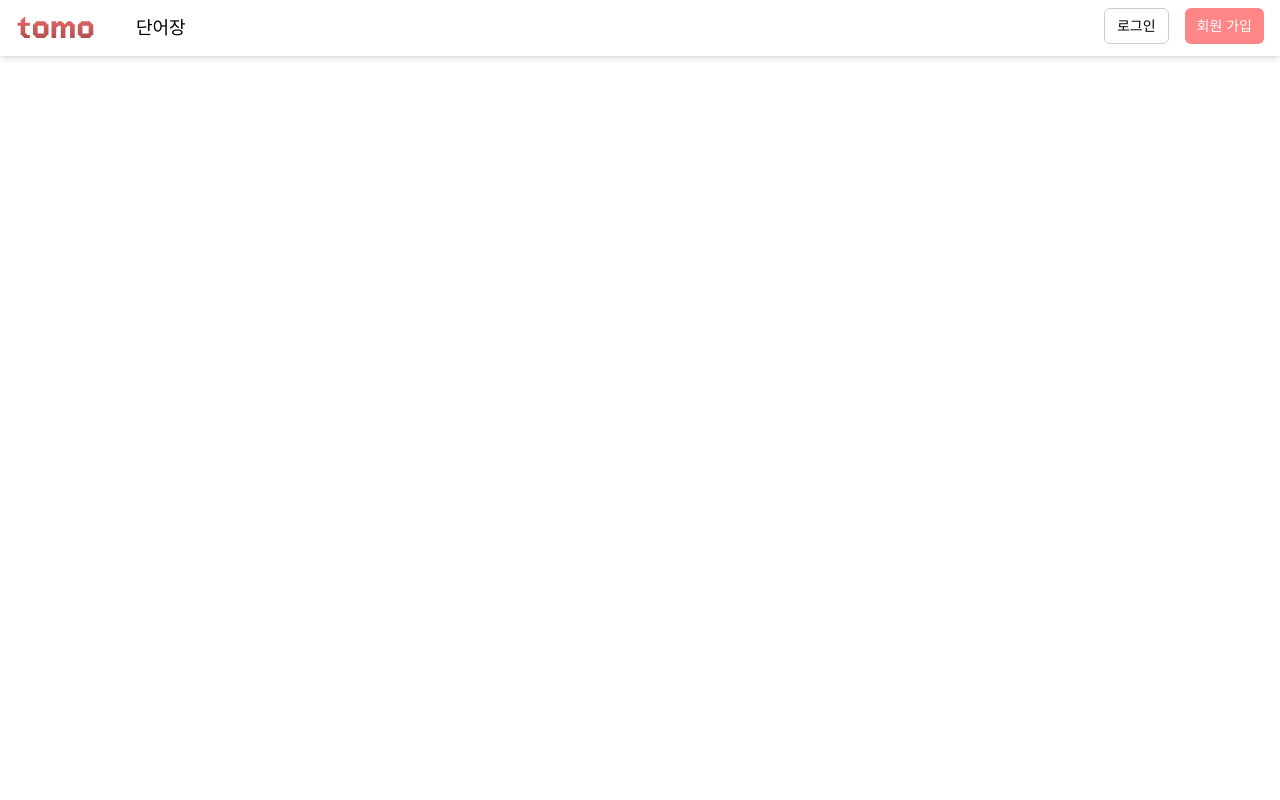
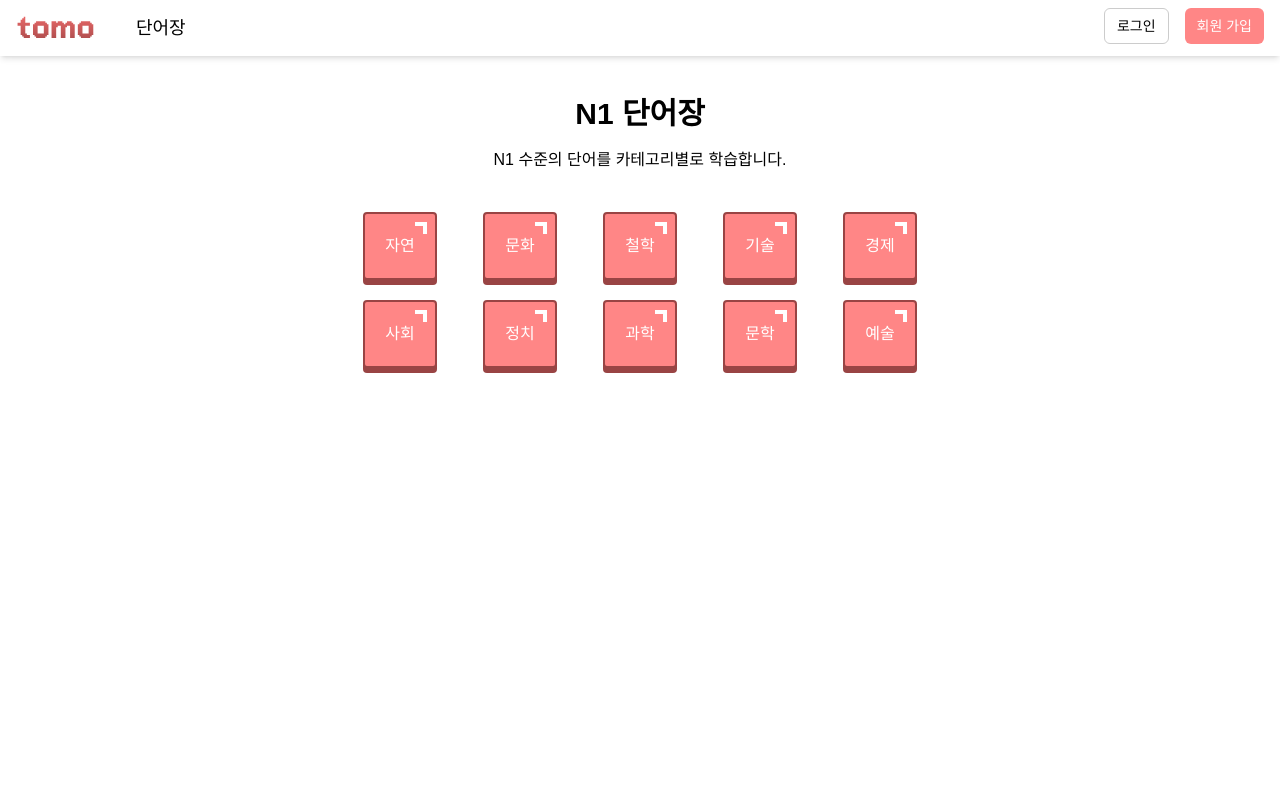
Before and after one commit to juriikim/tomo, a Next.js app: page /words/N1 in a window 1280 px wide. Shown: the top 800 px of the page. Built offline with nearby package versions, Linux system fonts and the light colour scheme; a web font is replaced by a local one.

Commit message:
Feat: 레벨 별 카테고리 페이지 구성 - 목록 디자인

```diff
--- /dev/null
+++ b/src/app/error.tsx
@@ -0,0 +1,22 @@
+'use client'
+
+import PageLayout from '@/components/layout/pageLayout'
+import TypographyH2 from '@/components/layout/typographyH2'
+import { Button } from '@/components/ui/button'
+import Link from 'next/link'
+
+export default function Error() {
+  return (
+    <PageLayout className="flex flex-col items-center">
+      <TypographyH2>404 Not Found </TypographyH2>
+      <strong className="mb-10 mt-4 text-xl">
+        페이지가 존재하지 않습니다.
+      </strong>
+      <Link href={'/'}>
+        <Button className="shadow-drop transition-all hover:translate-y-2 hover:shadow-none">
+          메인페이지로
+        </Button>
+      </Link>
+    </PageLayout>
+  )
+}
--- a/src/app/words/[level]/page.tsx
+++ b/src/app/words/[level]/page.tsx
@@ -1,11 +1,44 @@
 type WordsByLevelPageProps = {
   params: Promise<{ level: string }>
 }
-
+import Error from '@/app/error'
+import PageLayout from '@/components/layout/pageLayout'
+import TypographyH2 from '@/components/layout/typographyH2'
+import { levels } from '@/constants/words'
 export default async function WordsByLevelPage({
   params,
 }: WordsByLevelPageProps) {
   const level = (await params).level
-  console.log(level)
-  return <div></div>
+  const categoryArray = [
+    '자연',
+    '문화',
+    '철학',
+    '기술',
+    '경제',
+    '사회',
+    '정치',
+    '과학',
+    '문학',
+    '예술',
+  ]
+  return levels.includes(level) ? (
+    <PageLayout>
+      <TypographyH2>{level} 단어장</TypographyH2>
+      <p className="mt-4 text-center">
+        {level} 수준의 단어를 카테고리별로 학습합니다.
+      </p>
+      <ul className="mx-auto mt-10 grid w-3/5 max-w-[600px] grid-cols-2 place-items-center sm:grid-cols-3 md:grid-cols-5">
+        {categoryArray.map((category, index) => (
+          <li
+            key={index}
+            className="relative mb-5 w-fit cursor-pointer rounded border-2 border-muted-foreground bg-primary-foreground p-5 text-primary shadow-drop transition-all before:absolute before:right-2 before:top-2 before:h-3 before:w-3 before:bg-white after:absolute after:right-3 after:top-3 after:h-3 after:w-3 after:bg-primary-foreground hover:translate-y-2 hover:shadow-none"
+          >
+            {category}
+          </li>
+        ))}
+      </ul>
+    </PageLayout>
+  ) : (
+    <Error />
+  )
 }
--- a/src/app/words/page.tsx
+++ b/src/app/words/page.tsx
@@ -13,11 +13,14 @@ export default function WordsPage() {
       <p className="text-center">
         단어 카드를 넘기며 재밌게 단어를 외워보세요!
       </p>
-      <ul className="my-10 grid grid-rows-3 sm:grid-cols-2">
+      <ul className="m-auto my-10 grid max-w-5xl grid-cols-1 sm:grid-cols-2">
         {levels.map((level, index) => (
-          <li key={index}>
+          <li
+            key={index}
+            className={`${index === levels.length - 1 ? 'sm:col-span-2' : ''}`}
+          >
             <Link
-              className={`relative m-2 block cursor-pointer rounded border-2 border-muted-foreground bg-primary-foreground p-4 text-lg text-primary shadow-drop shadow-muted-foreground transition-all before:absolute before:right-2 before:top-2 before:h-3 before:w-3 before:bg-white after:absolute after:right-3 after:top-3 after:h-3 after:w-3 after:bg-primary-foreground hover:translate-y-2 hover:shadow-none sm:p-5 ${index === 4 && 'sm:col-start-1 sm:col-end-3'}`}
+              className="relative m-2 block cursor-pointer rounded border-2 border-muted-foreground bg-primary-foreground p-4 text-lg text-primary shadow-drop shadow-muted-foreground transition-all before:absolute before:right-2 before:top-2 before:h-3 before:w-3 before:bg-white after:absolute after:right-3 after:top-3 after:h-3 after:w-3 after:bg-primary-foreground hover:translate-y-2 hover:shadow-none sm:p-5"
               href={`/words/${level}`}
             >
               {level}
--- a/tailwind.config.ts
+++ b/tailwind.config.ts
@@ -82,7 +82,7 @@ export default {
         '600': '600ms',
       },
       boxShadow: {
-        drop: '0px 5px 0px 0px black',
+        drop: '0px 5px 0px 0px var(--muted-foreground)',
         right: '5px 3px 0px 0px black',
       },
     },
```
